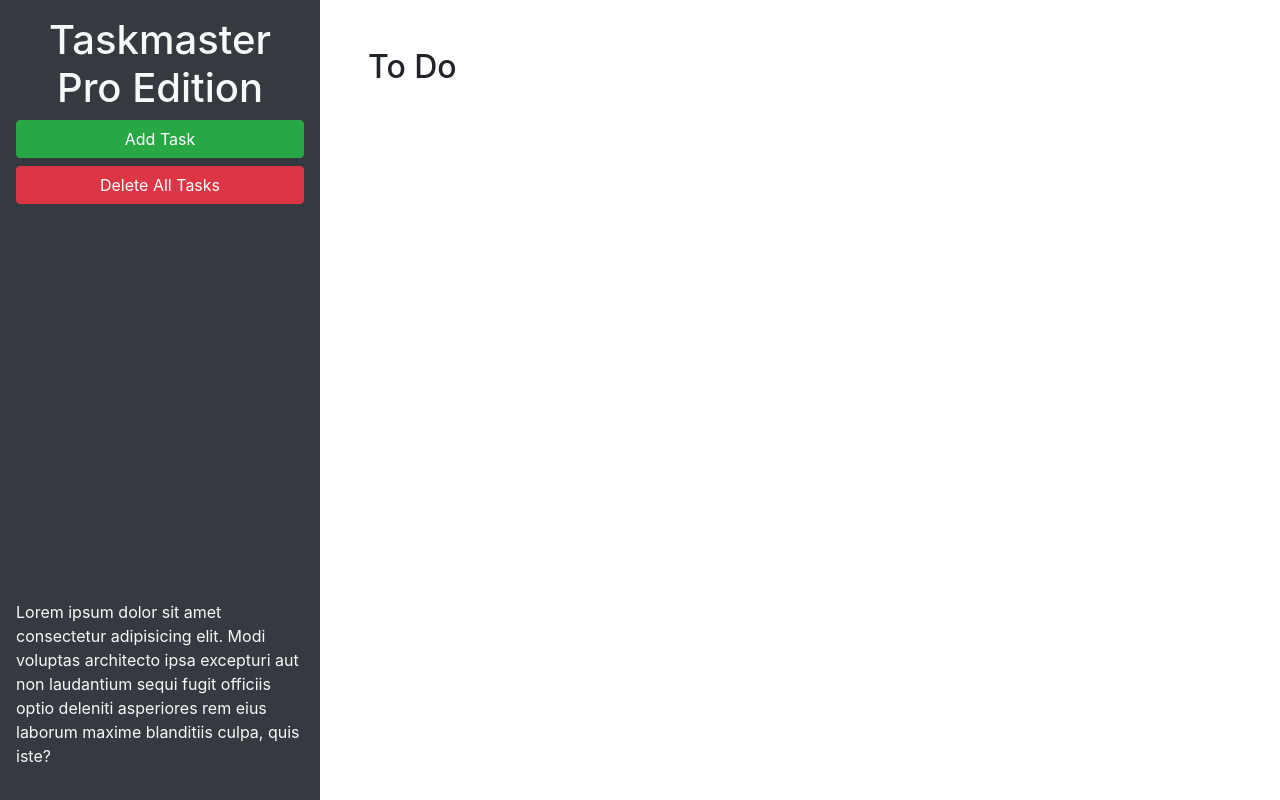
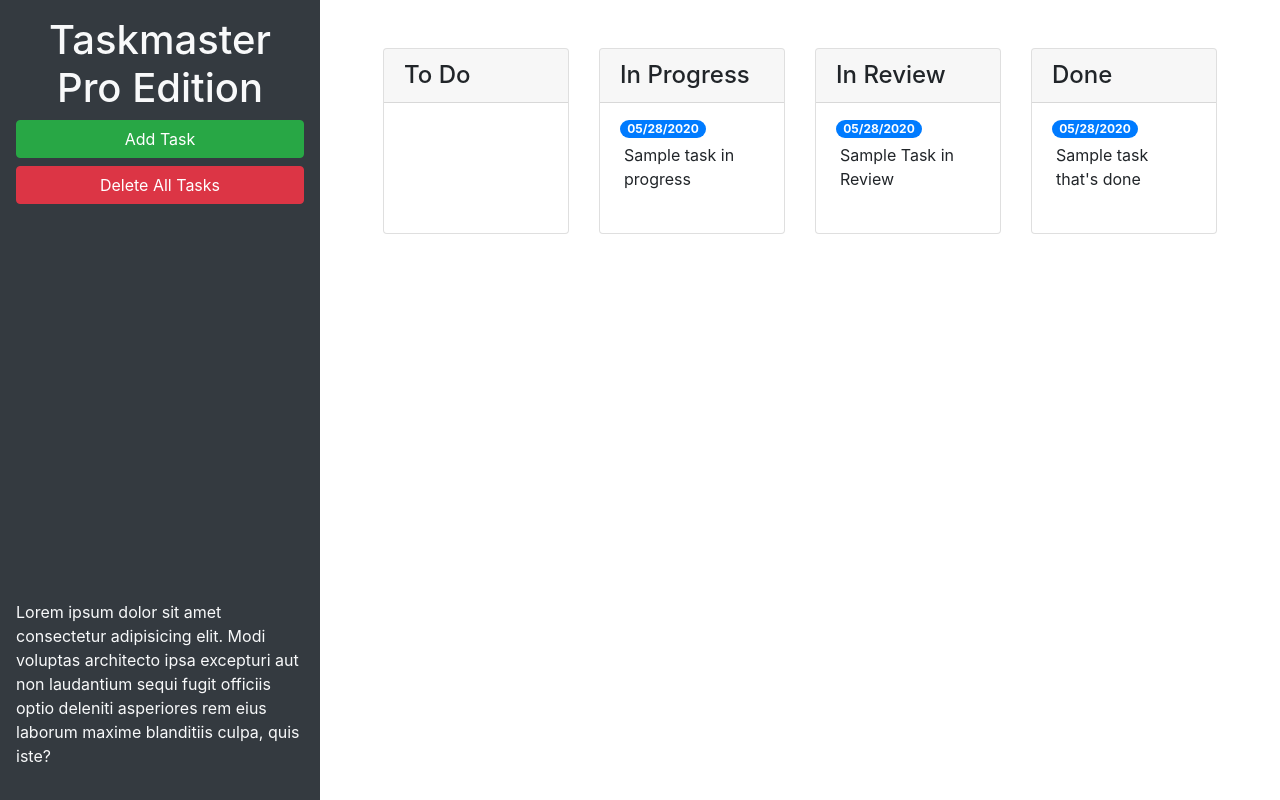
Before and after one commit to Varnen92/taskmaster-pro, a plain HTML site: page index.html in a window 1280 px wide. Drawn offline with nearby package versions, Linux system fonts and the light colour scheme.

Commit message:
added bootstrap components

```diff
--- a/index.html
+++ b/index.html
@@ -24,9 +24,54 @@
       </p>
     </header>
     <main class="col-12 col-lg-9">
-      <div class="m-5">
-        <h2>To Do</h2>
-        <ul id="list-toDo" class="list-group"> </ul>
+      <div class="m-5 row justify-content-around">
+        <!-- to do start-->
+        <div class="col-12 col-md-6 col-xl-3 mb-3">
+          <div class="card">
+            <h4 class="card-header">To Do</h4>
+            <ul id="list-toDo" class="list-group list-group-flush"> </ul>
+            </div>
+          </div>
+          <!-- to do end-->
+          <!-- in progress start-->
+          <div class="col-12 col-md-6 col-xl-3 mb-3">
+            <div class="card">
+            <h4 class="card-header">In Progress</h4>
+            <ul id="list-inProgress" class="list-group list-group-flush">
+              <li class="list-group-item">
+                <span class="badge badge-primary badge-pill">05/28/2020</span>
+                <p class="m-1">Sample task in progress</p>
+              </li>
+            </ul>
+          </div>
+        </div>
+        <!-- in progress end -->
+        <!-- in review start-->
+        <div class="col-12 col-md-6 col-xl-3 mb-3">
+          <div class="card">
+          <h4 class="card-header">In Review</h4>
+          <ul id="list-inReview" class="list-group list-group-flush">
+            <li class="list-group-item">
+              <span class="badge badge-primary badge-pill">05/28/2020</span>
+              <p class="m-1">Sample Task in Review</p>
+            </li>
+          </ul>
+          </div>
+        </div>
+        <!-- in review end-->
+        <!-- done start -->
+        <div class="col-12 col-md-6 col-xl-3 mb-3">
+          <div class="card">
+          <h4 class="card-header">Done</h4>
+          <ul id="list-done" class="list-group list-group-flush">
+            <li class="list-group-item">
+              <span class="badge badge-pill badge-primary">05/28/2020</span>
+              <p class="m-1">Sample task that's done</p>
+            </li>
+          </ul>
+          </div>
+        </div>
+        <!-- Done End -->
       </div>
     </main>
   </div>
@@ -46,11 +91,11 @@
           <form>
             <div class="form-group">
               <label for="modalTaskDescription">Task description</label>
-              <textarea id="modalTaskDescription" rows="3"></textarea>
+              <textarea id="modalTaskDescription" rows="3" class="form-control"></textarea>
             </div>
             <div class="form-group">
               <label for="modalDueDate">Due date</label>
-              <input type="text" id="modalDueDate" placeholder="mm/dd/yyyy" autocomplete="off" />
+              <input type="text" class="form-control" id="modalDueDate" placeholder="mm/dd/yyyy" autocomplete="off" />
             </div>
           </form>
         </div>
```
